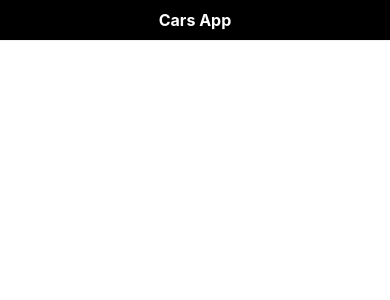
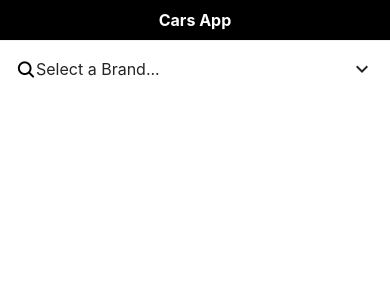
Before and after one commit to sindyvaness/react-native-car-app, a React Native app: screen / in a window 390 px wide. Shown: the top 300 px of the page. Built offline with nearby package versions, Linux system fonts and the light colour scheme.

Commit message:
Creating select list to show the brands. Creating CarsContainer to fetch the cars by brand.

```diff
--- a/App.js
+++ b/App.js
@@ -3,6 +3,7 @@ import { StatusBar } from 'expo-status-bar';
 import { StyleSheet, Text, View } from 'react-native';
 import Header from './src/components/layouts/Header';
 import { SafeAreaProvider } from 'react-native-safe-area-context';
+import CarsContainer from './src/components/containers/CarsContainer';
 
 const theme = createTheme({
   lightColors: {
@@ -23,6 +24,7 @@ const App = () => {
     <ThemeProvider>
       <SafeAreaProvider>
         <Header></Header>
+        <CarsContainer></CarsContainer>
       </SafeAreaProvider>
       <StatusBar style="light" />
     </ThemeProvider>
--- a/package.json
+++ b/package.json
@@ -12,12 +12,13 @@
     "@expo/vector-icons": "^15.0.3",
     "@rneui/base": "^4.0.0-rc.7",
     "@rneui/themed": "^4.0.0-rc.8",
+    "axios": "^1.13.2",
     "expo": "~54.0.25",
     "expo-status-bar": "~3.0.8",
     "qs": "^6.14.0",
     "react": "19.1.0",
     "react-native": "0.81.5",
-    "react-native-safe-area-context": "^5.6.2"
+    "react-native-safe-area-context": "^4.14.1"
   },
   "private": true
 }
--- /dev/null
+++ b/src/components/containers/CarsContainer.js
@@ -0,0 +1,26 @@
+import { useState } from "react";
+import { Alert, View } from "react-native";
+import BrandForm from "../forms/BrandForm";
+
+const CarsContainer = () => {
+    const [brand, setBrand] = useState(); // the list of the cars is by brand
+    const [cars, setCars] = useState([]);
+    const [isLoading, setIsLoading] = useState(false);
+
+    const handleBrandChange = (brand) => {
+        console.log(brand);
+
+        setIsLoading(true);
+
+        setIsLoading(false);
+    };
+
+
+    return(
+        <View>
+            <BrandForm onBrandChange = { handleBrandChange }></BrandForm>
+        </View>
+    );
+};
+
+export default CarsContainer;
--- /dev/null
+++ b/src/components/forms/BrandForm.js
@@ -0,0 +1,49 @@
+import { useState, useEffect } from "react";
+import { ListItem } from "@rneui/themed";
+import { Ionicons } from "@expo/vector-icons";
+
+const BrandForm = ( props ) => {
+    const { onBrandChange } = props;
+    const [brands, setBrands] = useState(["Ferrari", "Porshe"]);
+    const [expanded, setExpanded] = useState(false);
+    const [selectedBrand, setSelectedBrand] = useState('');
+
+
+    useEffect(() => {
+        // here call the api to get the brands
+        // setBrands(brands);
+    }, []);
+
+    return(
+        <ListItem.Accordion
+            content={
+                <>
+                <Ionicons name="search" size={20} />
+                <ListItem.Content>
+                    <ListItem.Title>{ selectedBrand || 'Select a Brand...'}</ListItem.Title>
+                </ListItem.Content>
+                </>
+            }
+            isExpanded={expanded}
+            onPress={() => {
+                setExpanded(!expanded);
+            }}
+        >
+            {brands.map((brand, index) => (
+                <ListItem key={index}
+                    onPress={ () => {
+                        onBrandChange(brand);
+                        setSelectedBrand(brand);
+                        setExpanded(!expanded);} }
+                    bottomDivider>
+                    <ListItem.Content>
+                        <ListItem.Title>{brand}</ListItem.Title>
+                    </ListItem.Content>
+                    <ListItem.Chevron />
+                </ListItem>
+            ))}
+        </ListItem.Accordion>
+    );
+};
+
+export default BrandForm;
--- /dev/null
+++ b/src/config/apiConfig.js
@@ -0,0 +1 @@
+export const BASE_API_URL= 'http://localhost:3000/api/cars';
```
Also changed, not shown: src/services/carsApi.js (added), 1 other file (tests, documents, lock files or other folders).
